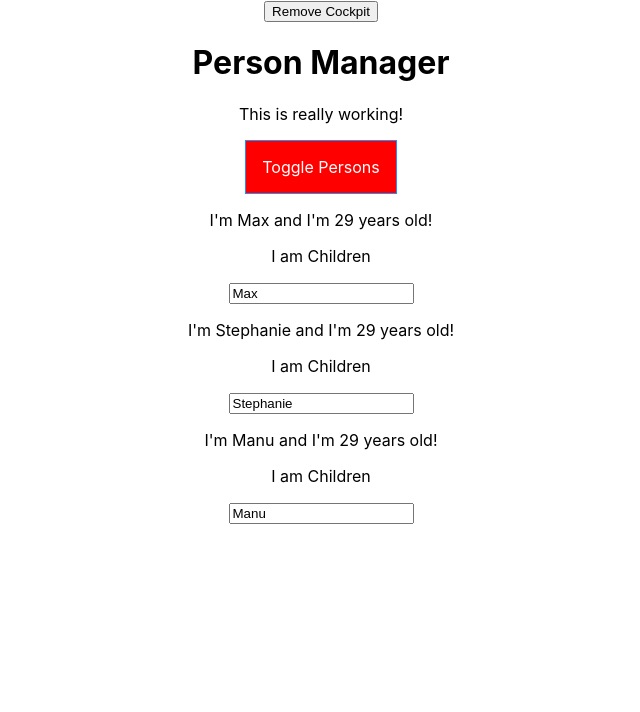
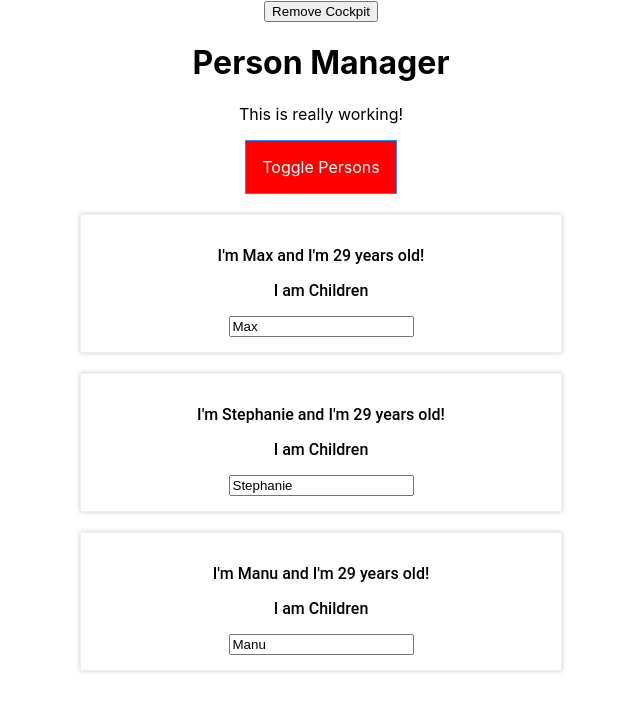
Before and after one commit to lukinasargy/my-app, a React (Create React App) app: page / in a window 1280 px wide. Both pictures are taken after a click on the button "Toggle Persons". Shown: the top 712 px of the page, without its empty margins (319-959 px from the left). Built offline with nearby package versions, Linux system fonts and the light colour scheme.

Commit message:
107 passing unknown props

```diff
--- a/src/components/Persons/Person/Person.js
+++ b/src/components/Persons/Person/Person.js
@@ -1,5 +1,6 @@
 import React, {Component} from 'react';
 import Aux from '../../../hoc/Auxiliary';
+import withClass from "../../../hoc/withClass";
 import classes from './Person.module.css';
 
 
@@ -16,4 +17,4 @@
     };
     }
 
-export default Person;
+export default withClass(Person, classes.Person);
--- a/src/containers/App.js
+++ b/src/containers/App.js
@@ -2,7 +2,8 @@
 import classes from './App.module.css';
 import Persons from '../components/Persons/Persons';
 import Cockpit from "../components/Cockpit/Cockpit";
-import WithCLass from "../hoc/WithClass";
+import withClass from "../hoc/withClass";
+import Aux from "../hoc/Auxiliary";
 
 class App extends Component {
     constructor(props) {
@@ -82,7 +83,7 @@
 
 
         return (
-            <WithCLass classes={classes.App}>
+            <Aux>
                 <button
                     onClick={() => {
                         this.setState({showCockpit: false})
@@ -96,10 +97,10 @@
                     toggle={this.togglePersonsHandler}
                     show={this.state.showPersons}/> : null}
                 {persons}
-            </WithCLass>
+            </Aux>
         );
     }
 
 }
 
-export default App;
+export default withClass(App, classes.App);
--- a/src/hoc/WithClass.js
+++ /dev/null
@@ -1,7 +0,0 @@
-import React from 'react';
-const WithCLass = props => (
-    <div className={props.classes}>
-        {props.children}
-    </div>
-);
-export default WithCLass;
--- /dev/null
+++ b/src/hoc/withClass.js
@@ -0,0 +1,9 @@
+import React from 'react';
+const withClass = (WrappedComponent, className) => {
+    return props => (
+        <div className={className}>
+            <WrappedComponent {...props}/>
+        </div>
+    );
+};
+export default withClass;
```
